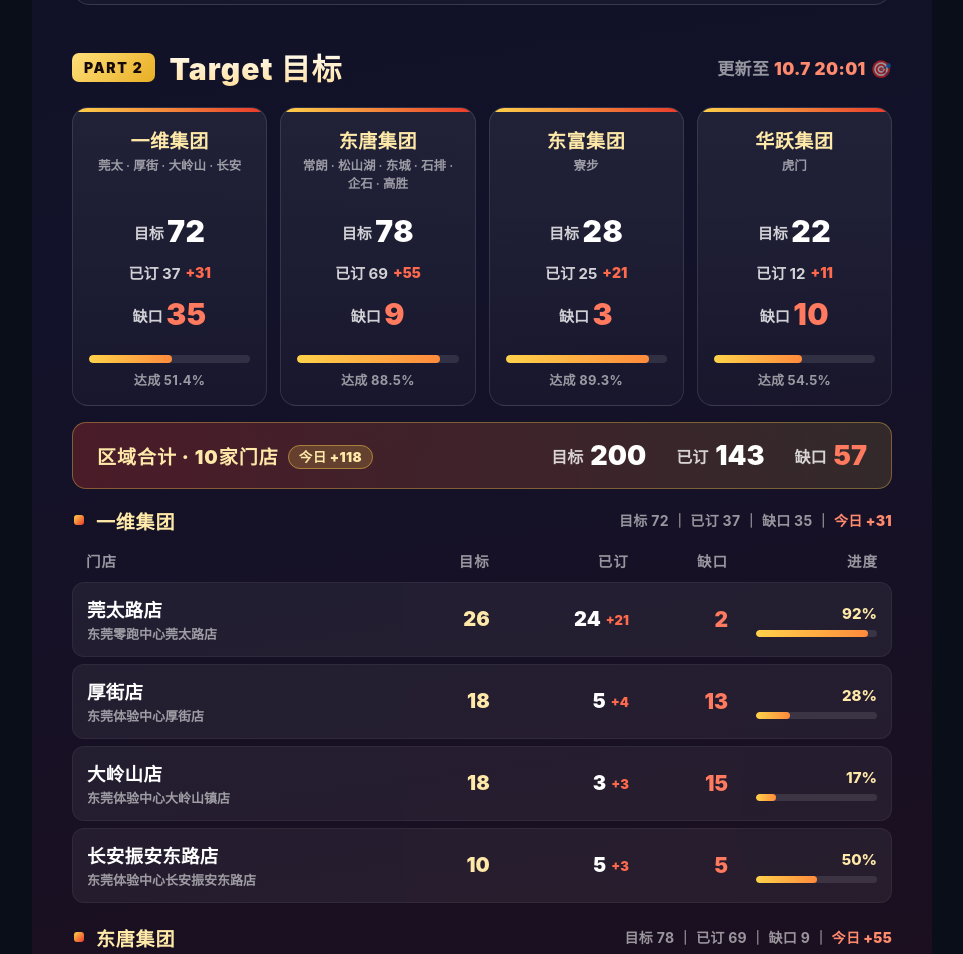
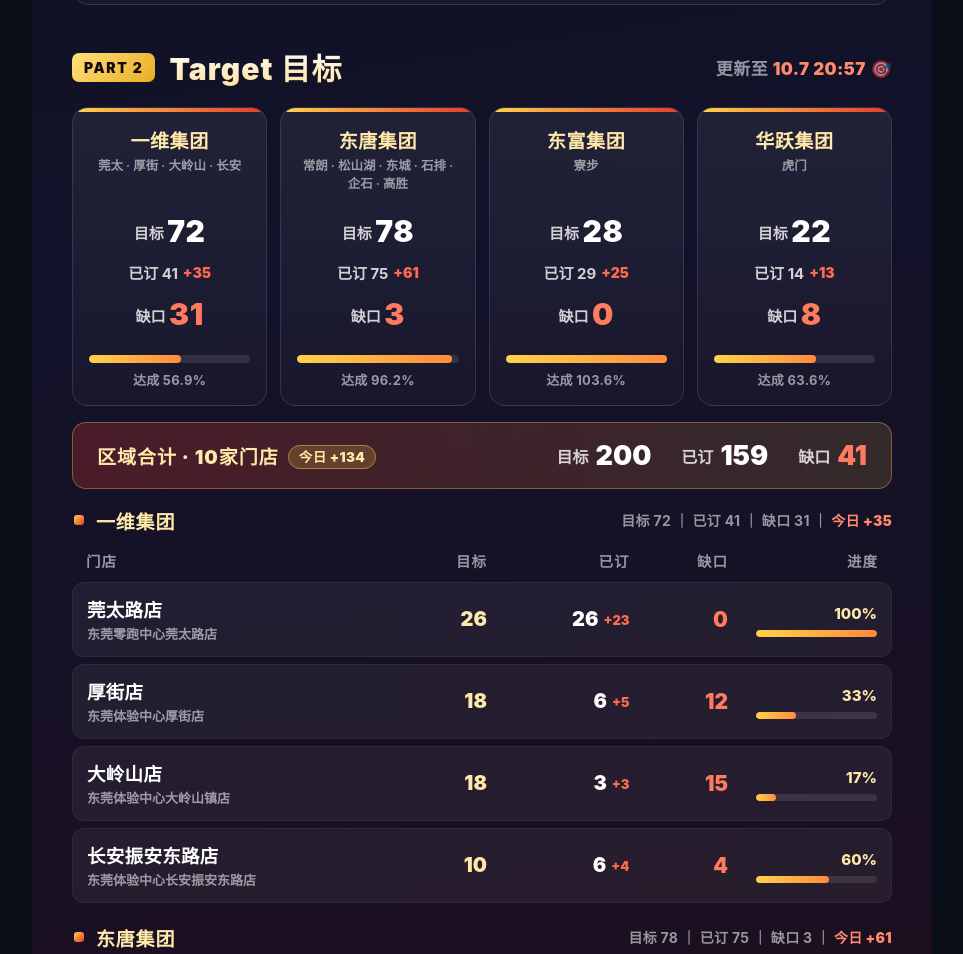
Before and after one commit to kaka147427334/dongguan-nationalday-sprint, a plain HTML site: page index.html in a window 1280 px wide. Shown: the part 1733-2687 px from the top of the page, without its empty margins (158-1121 px from the left). Drawn offline with Linux system fonts and the light colour scheme.

Commit message:
update 20:57: index.html

```diff
--- a/index.html
+++ b/index.html
@@ -573,31 +573,31 @@
    目标写 null = 该店目标待补（不计入目标合计，其已订仍计入集团/区域）
    第 6 位写 1 = 该店「不单列」，已订/今日新增并入所属集团合计（东唐·企石、高胜）
    已订 = 6日起累计（含当日新增）；今日新增 = 10.7 当天新锁单数
-   2026-10-07 20:01 更新：今日共 118 单（锁单时间 09:32–19:58）—— 寮步 21 / 莞太路 21 / 松山湖 19 / 虎门车城 11 / 常朗 10 / 东城 9 / 石排 9 / 高胜 6 / 厚街 4 / 长安 3 / 大岭山 3 / 企石 2；全区 12 家门店全部破零 */
+   2026-10-07 20:57 更新：今日共 134 单（锁单时间 09:32–20:57）—— 寮步 25 / 莞太路 23 / 松山湖 19 / 虎门车城 13 / 东城 12 / 石排 11 / 常朗 11 / 高胜 6 / 厚街 5 / 长安 4 / 大岭山 3 / 企石 2；全区 12 家门店全部破零；寮步、莞太路、松山湖三家已达标或超额 */
 const DATA = {
-  updated: '2026-10-07 20:01',
-  updatedNote: '6日起累计已订 · 今日新增 118 单（企石、高胜并入东唐）',
-  todayAdd: 118,
+  updated: '2026-10-07 20:57',
+  updatedNote: '6日起累计已订 · 今日新增 134 单（企石、高胜并入东唐）',
+  todayAdd: 134,
   groups: [
     { name:'一维集团', members:'莞太 · 厚街 · 大岭山 · 长安', stores:[
-      ['莞太路店','东莞零跑中心莞太路店', 26, 24, 21],
-      ['厚街店','东莞体验中心厚街店', 18, 5, 4],
+      ['莞太路店','东莞零跑中心莞太路店', 26, 26, 23],
+      ['厚街店','东莞体验中心厚街店', 18, 6, 5],
       ['大岭山店','东莞体验中心大岭山镇店', 18, 3, 3],
-      ['长安振安东路店','东莞体验中心长安振安东路店', 10, 5, 3]
+      ['长安振安东路店','东莞体验中心长安振安东路店', 10, 6, 4]
     ]},
     { name:'东唐集团', members:'常朗 · 松山湖 · 东城 · 石排 · 企石 · 高胜', stores:[
-      ['常朗路店','东莞零跑中心常朗路店', 34, 13, 10],
+      ['常朗路店','东莞零跑中心常朗路店', 34, 14, 11],
       ['松山湖店','东莞体验中心松山湖店', 7, 22, 19],
-      ['东城店','东莞体验中心东城店', 17, 13, 9],
-      ['石排大道店','东莞体验中心石排大道店', 20, 13, 9],
+      ['东城店','东莞体验中心东城店', 17, 16, 12],
+      ['石排大道店','东莞体验中心石排大道店', 20, 15, 11],
       ['企石店','东莞体验中心企石店', null, 2, 2, 1],
       ['高胜店','东莞体验中心高胜车城店', null, 6, 6, 1]
     ]},
     { name:'东富集团', members:'寮步', stores:[
-      ['寮步车城店','东莞零跑中心寮步车城店', 28, 25, 21]
+      ['寮步车城店','东莞零跑中心寮步车城店', 28, 29, 25]
     ]},
     { name:'华跃集团', members:'虎门', stores:[
-      ['虎门车城店','东莞零跑中心虎门车城店', 22, 12, 11]
+      ['虎门车城店','东莞零跑中心虎门车城店', 22, 14, 13]
     ]}
   ]
 };
```
